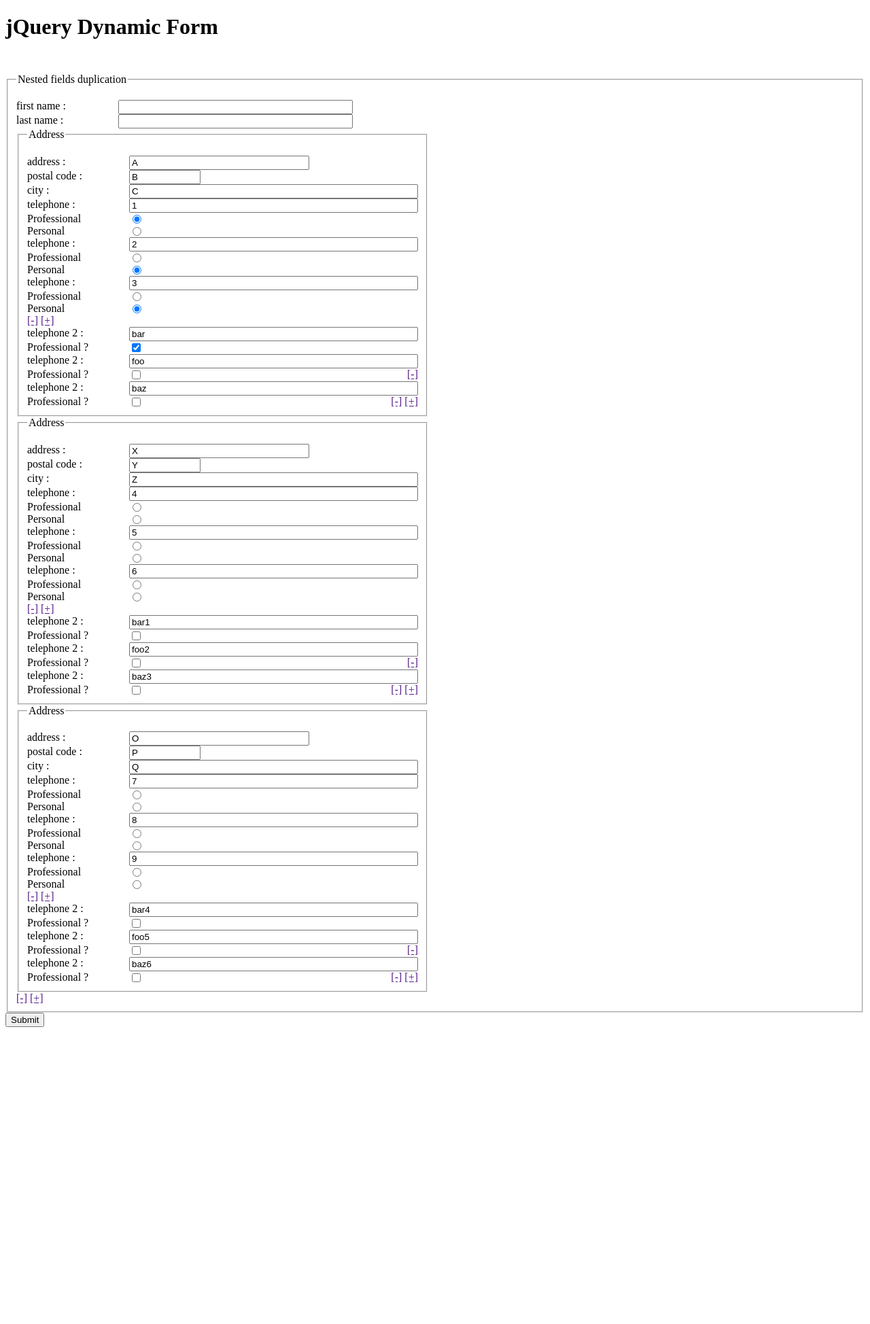
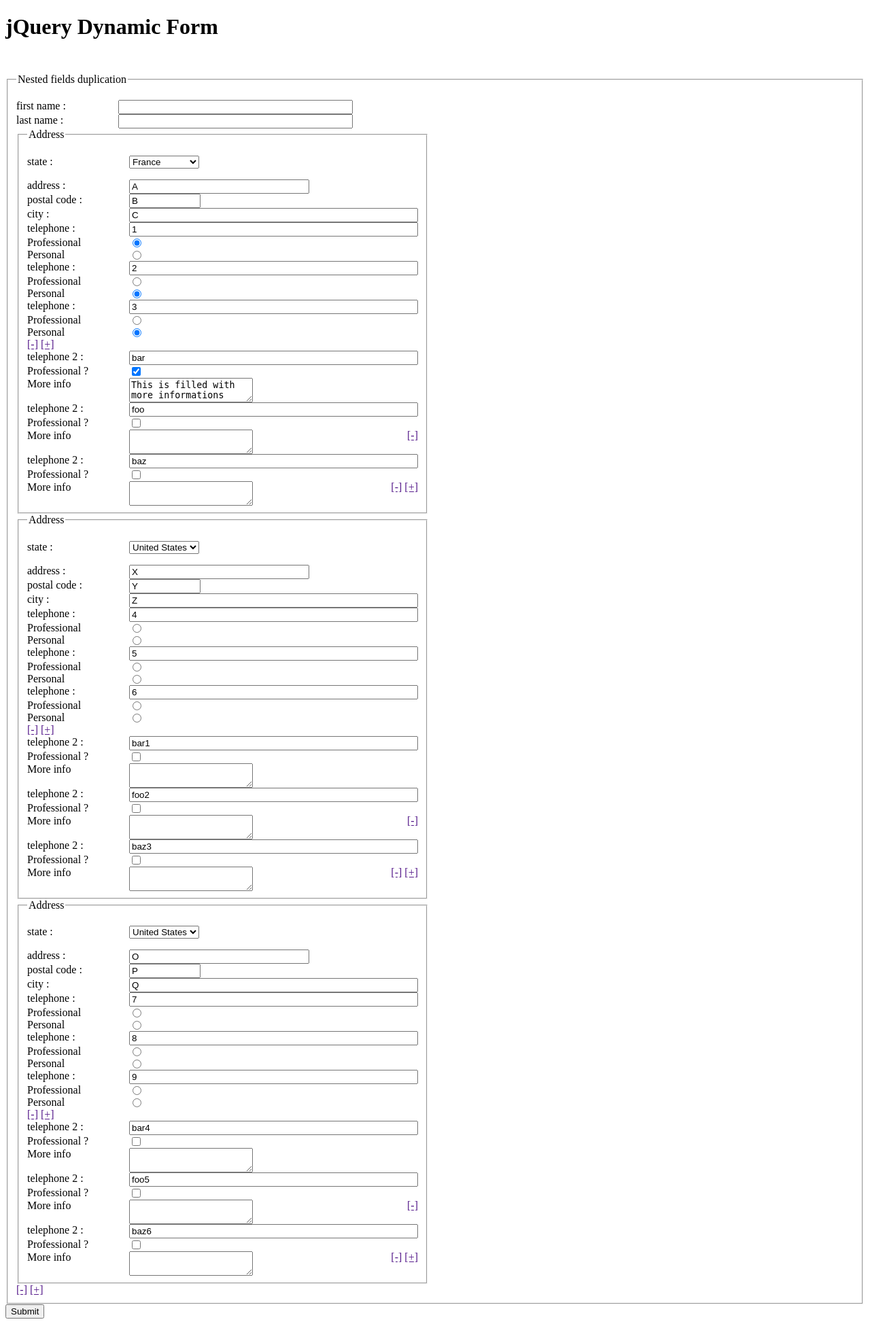
Before and after one commit to google-code-export/jquery-dynamic-form, a PHP site: page / in a window 1280 px wide. Shown: the whole page at 68% size. Before the commit the page ends 1511 px from the top, so only its background shows below. Run offline with PHP 8.4, Linux system fonts and the light colour scheme.

Commit message:
Add select and textarea filling capabilities Add data options

```diff
--- a/index.php
+++ b/index.php
@@ -16,6 +16,9 @@
 				clear:left;
 			}
 			form p > input{
+				float: left;
+			}
+			form p > textarea{
 				float: left;
 			}
 			span.inline{
@@ -57,12 +60,13 @@
 							{"phone":"3", "phoneType":"perso"}
 						],
 						"phone2Template" :[
-							{"phone2":"bar", "phonePro":true},
+							{"phone2":"bar", "phonePro":true, more_info:"This is filled with more informations"},
 							{"phone2":"foo"},
 							{"phone2":"baz"}
 						],
 					},
 					{
+						"state" : "US",
 						"adr" : "X",
 						"postal_code" : "Y",
 						"ville" : "Z",
@@ -78,6 +82,7 @@
 						],
 					},
 					{
+						"state" : "United States",
 						"adr" : "O",
 						"postal_code" : "P",
 						"ville" : "Q",
@@ -138,6 +143,15 @@ formatForm($_POST, -1);
 				<fieldset id="people">
 
 				<legend> Address</legend>
+				<p><label for="state">state : </label>
+				<select id="state" name="state" size="1">
+				  <option value="France">France</option>
+				  <option value="Italy">Italy</option>
+				  <option value="Brazil">Brazil</option>
+				  <option value="Morocco">Morocco</option>
+				  <option value="China">China</option>
+				  <option value="US">United States</option>
+				</select></p>
 				<p><label for="address">address : </label><input id="address" type="text" name="adr" size="30"></p>
 				<p><label for="postal">postal code : </label><input id="postal" type="text" name="postal_code" size="10"></p>
 				<p><label for="city">city : </label><input id="city" type="text" name="ville" size="50"></p>
@@ -150,7 +164,8 @@ formatForm($_POST, -1);
 				<p><span><a id="minus5" href="">[-]</a> <a id="plus5" href="">[+]</a></span></p>
 
 				<p id='phone2Template'><label for="phone2">telephone 2 : </label><input id="phone2" type="text" name="phone2" size="50"><br />
-				   <label for="professionnal">Professional ?</label><input id="professionnal" type="checkbox" value="pro" name="phonePro" />
+				   <label for="professionnal">Professional ?</label><input id="professionnal" type="checkbox" value="pro" name="phonePro" /> <br />
+				   <label for="more_info">More info</label><textarea id="more_info" name="more_info"> </textarea>
 				   <span style="clear:none; float:right;"><a id="minus6" href="">[-]</a> <a id="plus6" href="">[+]</a></span></p>
 				<p></p>
 
```
Also changed, not shown: jquery-dynamic-form.js.
